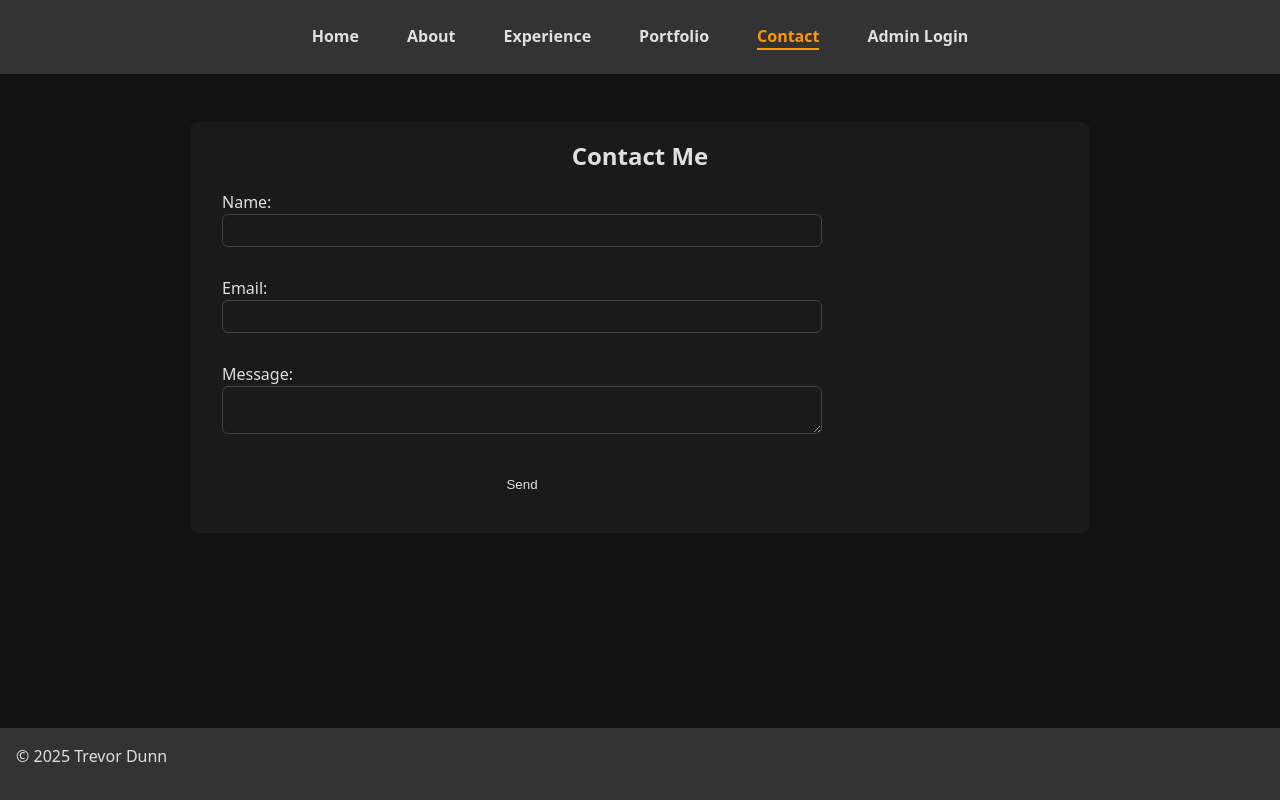
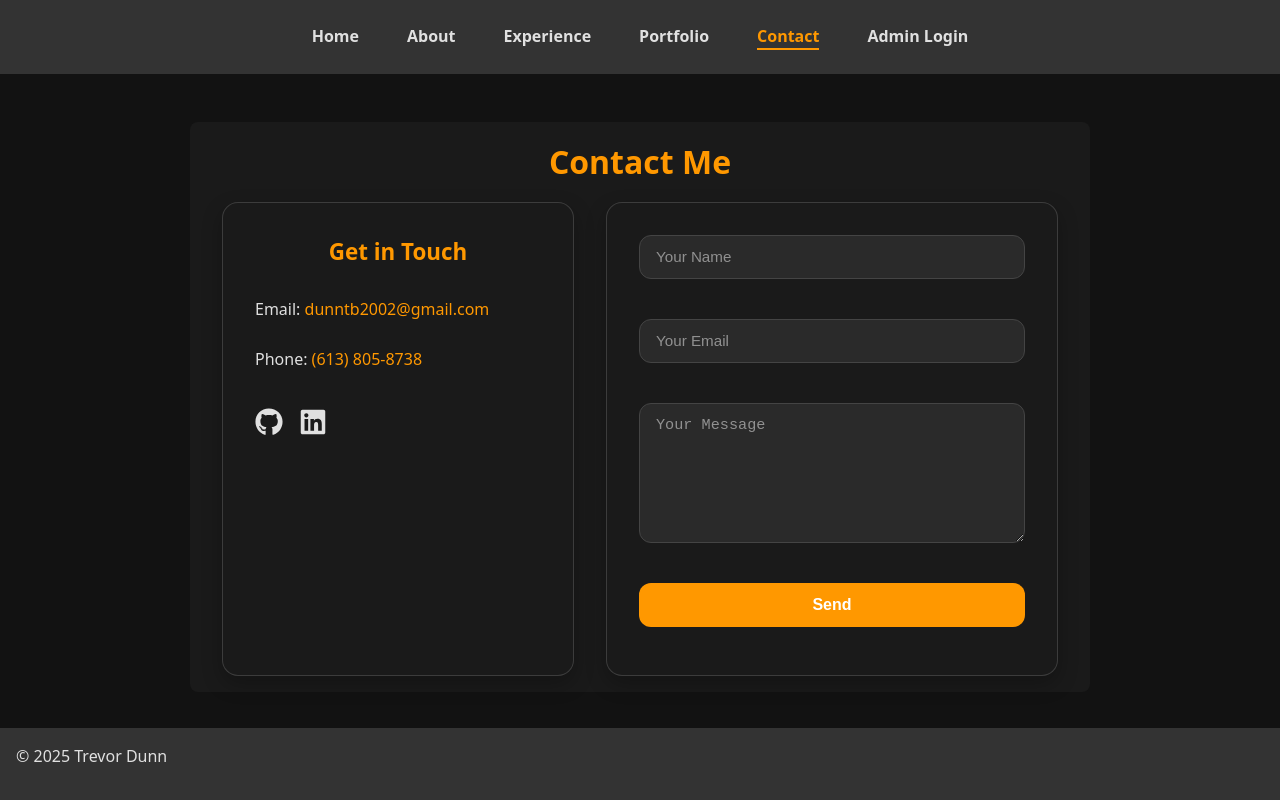
Before and after one commit to trevordunn0902/portfolio-frontend, a React (Vite) app: page /contact in a window 1280 px wide. Built offline with nearby package versions, Linux system fonts and the light colour scheme.

Commit message:
Style (Contact): Updated contact form styling with bubble layout, accent inputs, and button hover effects

```diff
--- a/src/pages/Contact.css
+++ b/src/pages/Contact.css
@@ -1,19 +1,107 @@
 /* src/pages/Contact.css */
 
+section {
+  display: flex;
+  flex-direction: column;
+  align-items: center;
+  padding: 4rem 1rem;
+}
+
+h1 {
+  font-size: 2rem;
+  margin-bottom: 2.5rem;
+  color: var(--accent-color);
+  text-align: center;
+  font-weight: 700;
+}
+
+/* Container: side by side layout */
+.contact-container {
+  display: flex;
+  flex-wrap: wrap;
+  gap: 2rem;
+  justify-content: center;
+  width: 100%;
+  max-width: 1000px;
+}
+
+/* Contact info bubble */
+.contact-info {
+  flex: 1 1 280px;
+  background: var(--card-bg, #1e1e1e);
+  padding: 2rem;
+  border-radius: 1rem;
+  box-shadow: 0 8px 20px rgba(0, 0, 0, 0.25);
+  border: 1px solid rgba(255, 255, 255, 0.15);
+  display: flex;
+  flex-direction: column;
+  gap: 1rem;
+}
+
+.contact-info h2 {
+  margin-bottom: 0.5rem;
+  color: var(--accent-color);
+  font-size: 1.4rem;
+}
+
+.contact-info p {
+  margin: 0.3rem 0;
+  font-size: 1rem;
+  color: var(--text-color, #ddd);
+}
+
+.contact-info a {
+  color: var(--accent-color);
+  text-decoration: none;
+  transition: color 0.2s;
+}
+
+.contact-info a:hover {
+  color: var(--accent-hover-color, #00939a);
+}
+
+/* Social icons */
+.contact-socials {
+  display: flex;
+  gap: 1rem;
+  margin-top: 1rem;
+}
+
+.contact-socials a {
+  color: var(--text-color, #f5f5f5);
+  transition: color 0.3s, transform 0.2s;
+}
+
+.contact-socials a:hover {
+  color: var(--accent-color, #00adb5);
+  transform: scale(1.1);
+}
+
+/* Form wrapper */
+.contact-form-wrapper {
+  flex: 1 1 380px;
+}
+
+/* Form styles */
 .contact-form {
   width: 100%;
-  max-width: 600px;
+  background: var(--card-bg, #1e1e1e);
+  padding: 2rem;
+  border-radius: 1rem;
+  box-shadow: 0 8px 20px rgba(0, 0, 0, 0.25);
+  border: 1px solid rgba(255, 255, 255, 0.15);
   display: flex;
   flex-direction: column;
-  gap: 0.8rem;
+  gap: 1.5rem;
 }
 
 .contact-status {
   font-weight: 500;
   margin-bottom: 1rem;
+  text-align: center;
+  font-size: 0.95rem;
 }
 
-/* Status colors using CSS variables for consistency */
 .contact-status.success {
   color: var(--success-color, #4caf50);
 }
@@ -22,30 +110,60 @@
   color: var(--error-color, #f44336);
 }
 
-/* Inputs and textarea styling overrides if needed */
+/* Input group */
+.contact-form div {
+  display: flex;
+  flex-direction: column;
+}
+
 .contact-form input,
-.contact-form textarea,
-.contact-form button {
+.contact-form textarea {
   width: 100%;
-  padding: 0.6em;
-  border-radius: 6px;
-  border: 1px solid var(--border-color);
-  background-color: var(--card-bg);
-  color: var(--text-color);
+  padding: 0.75em 1em;
+  border-radius: 0.75rem;
+  border: 1px solid var(--border-color, #333);
+  background-color: var(--input-bg, #2a2a2a);
+  color: var(--text-color, #f5f5f5);
+  font-size: 1rem;
+  transition: border-color 0.25s, box-shadow 0.25s;
 }
 
 .contact-form input:focus,
 .contact-form textarea:focus {
-  outline: 2px solid var(--accent-color);
+  outline: none;
+  border-color: var(--accent-color, #00adb5);
+  box-shadow: 0 0 0 3px rgba(0, 173, 181, 0.25);
 }
 
+.contact-form textarea {
+  min-height: 140px;
+  resize: vertical;
+}
+
+/* Button */
 .contact-form button {
+  background: var(--accent-color, #00adb5);
+  color: #fff;
+  font-weight: 600;
+  font-size: 1rem;
+  padding: 0.8em 1.2em;
+  border-radius: 0.75rem;
+  border: none;
   cursor: pointer;
-  border: 1px solid transparent;
-  transition: border-color 0.25s, background-color 0.25s;
+  transition: background-color 0.25s, transform 0.15s ease;
 }
 
 .contact-form button:hover {
-  border-color: var(--accent-color);
-  background-color: #292929;
+  background-color: var(--accent-hover-color, #00939a);
+  transform: translateY(-2px);
 }
+
+.contact-form button:active {
+  transform: translateY(0);
+}
+
+::placeholder {
+  color: #aaa;
+  opacity: 0.8;
+  font-size: 0.95rem;
+}
--- a/src/pages/Contact.jsx
+++ b/src/pages/Contact.jsx
@@ -1,5 +1,6 @@
 // src/pages/Contact.jsx
 import React, { useState } from "react";
+import { FaGithub, FaLinkedin } from "react-icons/fa";
 import "./Contact.css";
 
 function Contact() {
@@ -20,7 +21,7 @@ function Contact() {
       const response = await fetch("http://localhost:8080/api/contact", {
         method: "POST",
         headers: { "Content-Type": "application/json" },
-        body: JSON.stringify({ name, email, message })
+        body: JSON.stringify({ name, email, message }),
       });
 
       if (response.ok) {
@@ -41,6 +42,24 @@ function Contact() {
   return (
     <section>
       <h1>Contact Me</h1>
+      <div className="contact-container">
+        {/* Contact Info Bubble */}
+        <aside className="contact-info">
+          <h2>Get in Touch</h2>
+          <p>Email: <a href="mailto:dunntb2002@gmail.com">dunntb2002@gmail.com</a></p>
+          <p>Phone: <a href="tel:6138058738">(613) 805-8738</a></p>
+          <div className="contact-socials">
+            <a href="https://github.com/trevordunn0902" target="_blank" rel="noopener noreferrer">
+              <FaGithub size={28} />
+            </a>
+            <a href="https://www.linkedin.com/in/trevor-dunn-6a00932a7" target="_blank" rel="noopener noreferrer">
+              <FaLinkedin size={28} />
+            </a>
+          </div>
+        </aside>
+
+        {/* Form */}
+        <div className="contact-form-wrapper">
           {status && (
             <p className={`contact-status ${status.includes("success") ? "success" : "error"}`}>
               {status}
@@ -48,19 +67,34 @@ function Contact() {
           )}
           <form className="contact-form" onSubmit={handleSubmit}>
             <div>
-          <label>Name:</label>
-          <input value={name} onChange={(e) => setName(e.target.value)} required />
+              <input
+                value={name}
+                onChange={(e) => setName(e.target.value)}
+                placeholder="Your Name"
+                required
+              />
             </div>
             <div>
-          <label>Email:</label>
-          <input type="email" value={email} onChange={(e) => setEmail(e.target.value)} required />
+              <input
+                type="email"
+                value={email}
+                onChange={(e) => setEmail(e.target.value)}
+                placeholder="Your Email"
+                required
+              />
             </div>
             <div>
-          <label>Message:</label>
-          <textarea value={message} onChange={(e) => setMessage(e.target.value)} required />
+              <textarea
+                value={message}
+                onChange={(e) => setMessage(e.target.value)}
+                placeholder="Your Message"
+                required
+              />
             </div>
             <button type="submit">Send</button>
           </form>
+        </div>
+      </div>
     </section>
   );
 }
```
Lines whose indentation alone changed are shown as unchanged.
